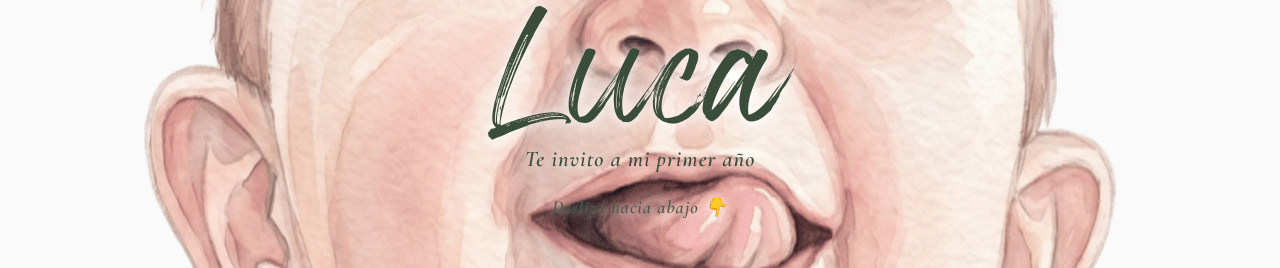
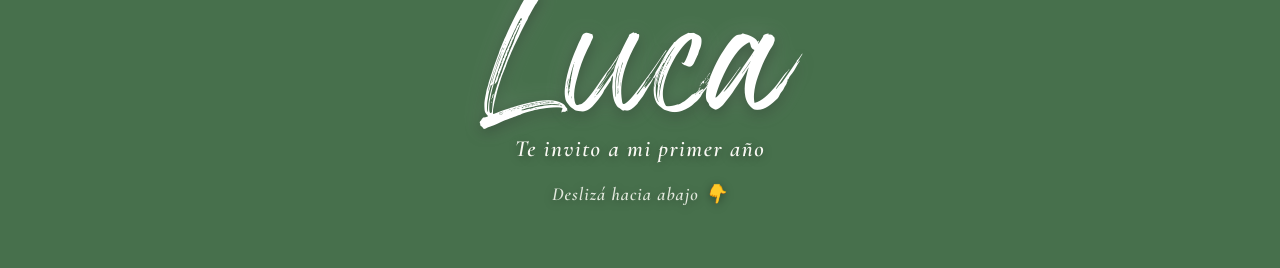
Before and after one commit to WalArg/invitacion_cumple, a React (Vite) app: page / in a window 1280 px wide. Shown: the top 268 px of the page. Built offline with nearby package versions, Linux system fonts and the light colour scheme.

Commit message:
Position Luca face in lower screen section with seamless green background and white text

```diff
--- a/src/index.css
+++ b/src/index.css
@@ -49,15 +49,16 @@ body {
   position: relative;
   width: 100%;
   min-height: 100vh;
+  background-color: #47704c; /* Seamlessly matches green top of luca.png */
   background-image: url('/luca.png');
   background-size: cover;
-  background-position: center 80%; /* Moves photo down so Luca's face is lower on screen */
+  background-position: center 280px; /* Positions Luca's face in the lower portion of the screen */
   background-repeat: no-repeat;
   display: flex;
   flex-direction: column;
   justify-content: flex-start;
   align-items: center;
-  padding: 40px 16px;
+  padding: 30px 16px;
   box-sizing: border-box;
 }
 
@@ -70,31 +71,31 @@ body {
   display: flex;
   flex-direction: column;
   align-items: center;
-  margin-top: 20px;
+  margin-top: 15px;
 }
 
 /* "Luca" - Original Wonderful Branding Calligraphy font */
 .luca-title {
   font-family: 'WonderfulBranding', cursive;
-  font-size: 5.5rem;
+  font-size: 5.8rem;
   font-weight: 400;
-  color: #3A4D3A;
+  color: #FFFFFF;
   margin: 0;
   line-height: 0.9;
-  text-shadow: 0 2px 12px rgba(255, 255, 255, 0.9), 0 0 25px rgba(255, 255, 255, 0.95);
+  text-shadow: 0 4px 15px rgba(0, 0, 0, 0.35), 0 0 25px rgba(255, 255, 255, 0.2);
 }
 
 /* "Te invito a mi primer año" - Elegant Cormorant Garamond font */
 .subtitle-primer-ano {
   font-family: 'Cormorant Garamond', serif;
-  font-size: 1.4rem;
+  font-size: 1.45rem;
   font-weight: 600;
   font-style: italic;
-  letter-spacing: 1px;
-  color: #3A4D3A;
+  letter-spacing: 1.5px;
+  color: #F9F8F3;
   margin-top: 6px;
-  margin-bottom: 24px;
-  text-shadow: 0 2px 10px rgba(255, 255, 255, 0.95);
+  margin-bottom: 20px;
+  text-shadow: 0 2px 10px rgba(0, 0, 0, 0.35);
 }
 
 /* "Deslizá hacia abajo 👇" - Elegant Cormorant Garamond font */
@@ -104,9 +105,9 @@ body {
   font-weight: 600;
   font-style: italic;
   letter-spacing: 1px;
-  color: #4A5D4A;
+  color: #E2E8DD;
   animation: bounce 2s infinite;
-  text-shadow: 0 2px 10px rgba(255, 255, 255, 0.95);
+  text-shadow: 0 2px 10px rgba(0, 0, 0, 0.35);
 }
 
 /* Mobile-first container */
```
